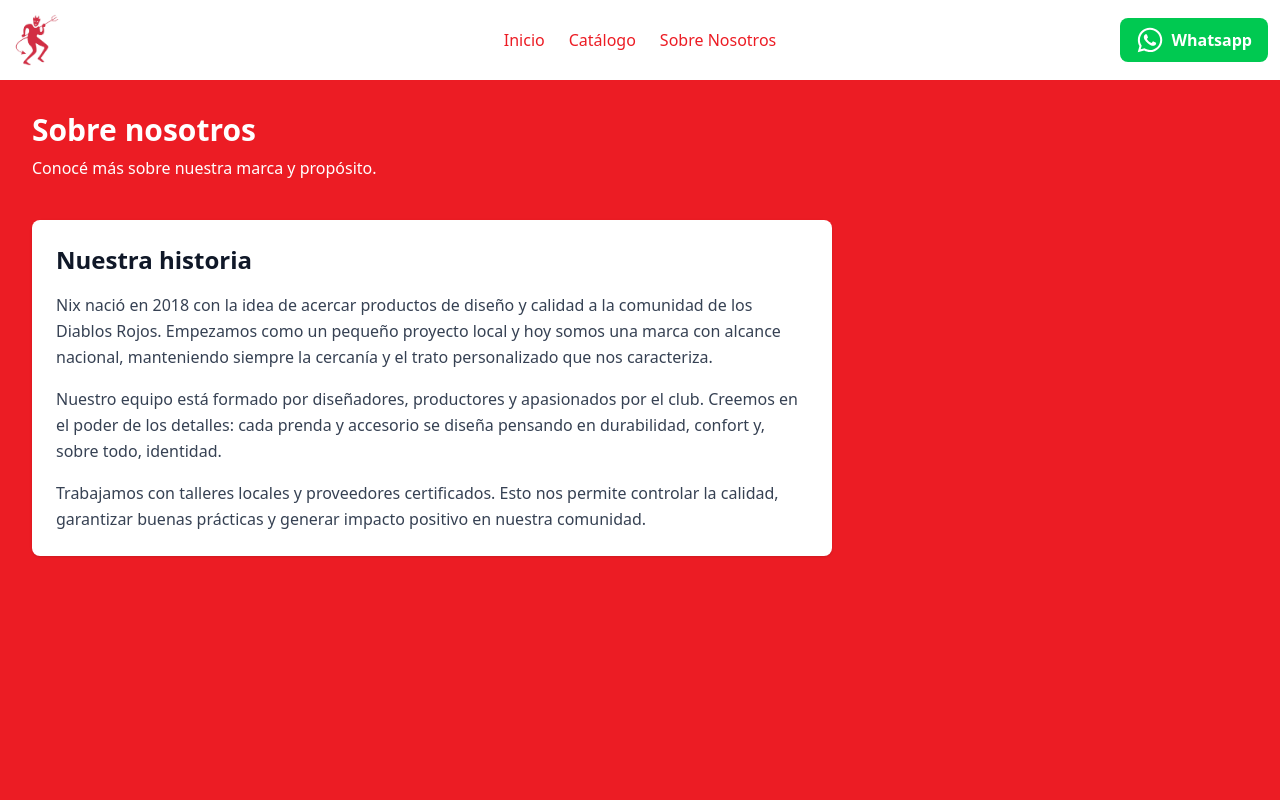
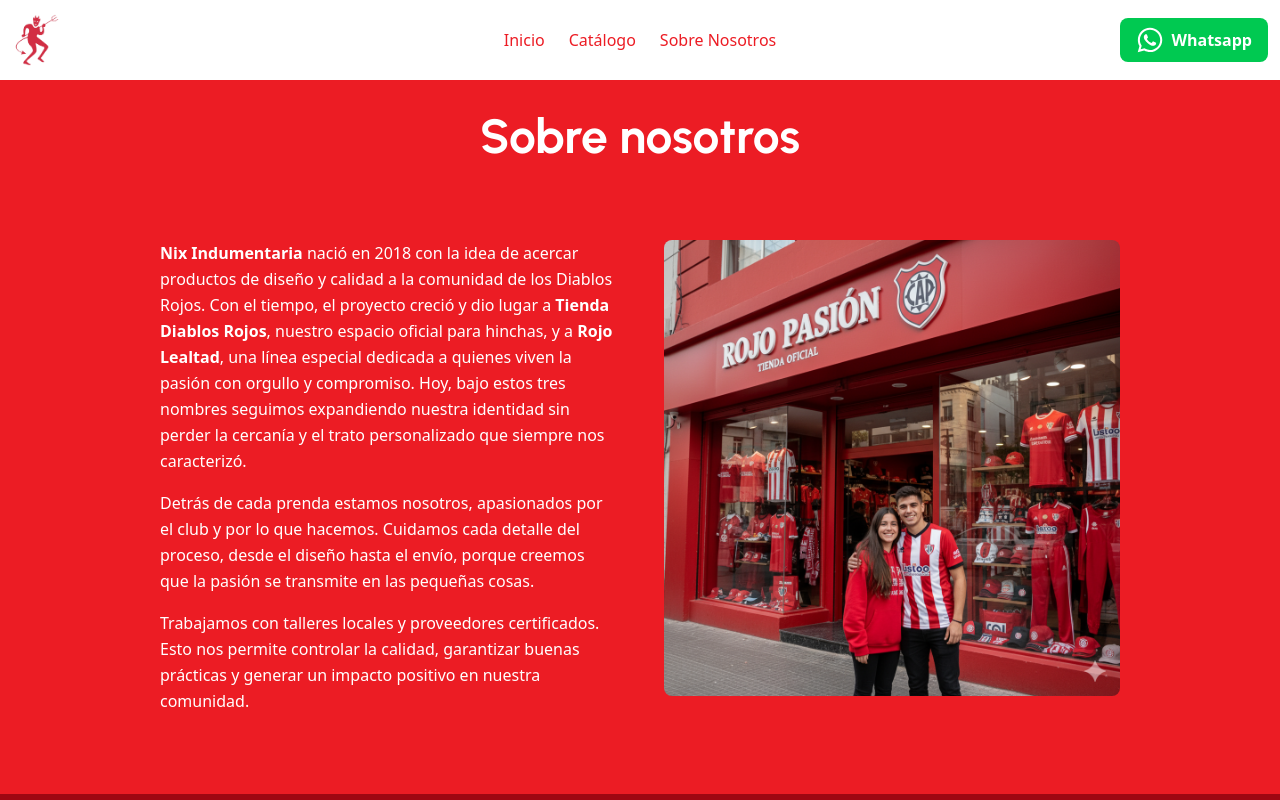
Before and after one commit to FerminDaCruz/tienda-diablos-rojos, a Next.js app: page /sobre-nosotros in a window 1280 px wide. Shown: the top 800 px of the page. Built offline with nearby package versions, Linux system fonts and the light colour scheme.

Commit message:
detalles

```diff
--- a/src/app/catalogo/page.tsx
+++ b/src/app/catalogo/page.tsx
@@ -66,13 +66,13 @@
     return (
         <div className="min-h-screen bg-primary-500 pt-20">
             {/* Header */}
-            <div className="max-w-7xl mx-auto px-4 sm:px-6 lg:px-8 pt-8">
-                <div>
-                    <h1 className="text-3xl font-bold text-white">Catálogo</h1>
-                </div>
+            <div className="mx-auto px-4 sm:px-6 lg:px-8 pt-8">
+                <h1 className="text-3xl md:text-4xl lg:text-5xl font-bold text-white text-center font-urbanist">
+                    Catálogo
+                </h1>
             </div>
 
-            <div className="max-w-7xl mx-auto px-4 sm:px-6 lg:px-8 py-8">
+            <div className="max-w-7xl mx-auto px-4 sm:px-6 lg:px-8 py-6">
                 <div className="flex flex-col lg:flex-row gap-8">
                     {/* Sidebar Filters */}
                     <div className="lg:w-1/4">
--- a/src/app/globals.css
+++ b/src/app/globals.css
@@ -27,5 +27,19 @@
     --color-primary-900: #3f1610;
 
     --font-poppins: var(--poppins);
-    --font-poppins: var(--urbanist);
+    --font-urbanist: var(--urbanist);
 }
+
+@keyframes scale {
+    0%,
+    100% {
+        transform: scale(1);
+    }
+    50% {
+        transform: scale(1.1);
+    }
+}
+
+.animate-scale {
+    animation: scale 1.5s ease-in-out infinite;
+}
--- a/src/app/layout.tsx
+++ b/src/app/layout.tsx
@@ -45,9 +45,10 @@
                     href={`https://wa.me/${whatsappNumber}?text=${waMessage}`}
                     aria-label="WhatsApp"
                     target="_blank"
-                    className="md:hidden fixed z-30 bottom-5 right-5 rounded-full p-4 bg-green-500 text-white shadow-lg flex justify-center items-center w-auto hover:bg-green-600 transition-colors"
+                    className="md:hidden fixed z-30 bottom-5 right-5 rounded-full p-3 bg-green-500 text-white shadow-lg flex justify-center items-center w-auto hover:bg-green-600 transition-colors
+					animate-scale"
                 >
-                    <BsWhatsapp className="size-5" />
+                    <BsWhatsapp className="size-7" />
                 </Link>
                 <Footer />
             </body>
--- a/src/app/producto/[id]/page.tsx
+++ b/src/app/producto/[id]/page.tsx
@@ -58,7 +58,7 @@
     );
 
     return (
-        <div className="min-h-screen bg-gray-50 pt-20">
+        <div className="min-h-screen bg-primary-500 pt-20">
             {/* Header */}
             <div className="bg-white shadow">
                 <div className="max-w-7xl mx-auto px-4 sm:px-6 lg:px-8 py-4">
@@ -79,7 +79,7 @@
             <div className="max-w-7xl mx-auto px-4 sm:px-6 lg:px-8 py-8">
                 <div className="grid grid-cols-1 lg:grid-cols-2 gap-8">
                     {/* Product Image */}
-                    <div className="bg-white rounded-lg shadow-md overflow-hidden flex items-center">
+                    <div className="bg-black rounded-lg shadow-md overflow-hidden flex items-center">
                         {producto.imagen ? (
                             <Image
                                 width={500}
@@ -171,13 +171,13 @@
 
                 {/* Related Products Section */}
                 <div className="mt-12">
-                    <div className="flex items-center justify-between mb-6">
-                        <h2 className="text-2xl font-bold text-gray-900">
+                    <div className="flex items-center justify-between flex-col sm:flex-row gap-5">
+                        <h2 className="text-3xl font-bold text-white text-center">
                             Productos Relacionados
                         </h2>
                         <Link
                             href="/catalogo"
-                            className="text-red-600 hover:text-red-700 font-medium"
+                            className="text-white hover:text-gray-50 font-medium"
                         >
                             Ver todos los productos →
                         </Link>
--- a/src/app/sobre-nosotros/page.tsx
+++ b/src/app/sobre-nosotros/page.tsx
@@ -1,46 +1,49 @@
+import Image from "next/image";
+
 export default function SobreNosotrosPage() {
     return (
-        <div className="min-h-screen bg-primary-500 pt-20">
-            <div className="">
-                <div className="max-w-7xl mx-auto px-4 sm:px-6 lg:px-8 pt-8 ">
-                    <h1 className="text-3xl font-bold text-white">
+        <div className=" bg-primary-500 pt-20">
+            <div className="max-w-7xl mx-auto px-4 sm:px-6 lg:px-8 pt-8">
+                <h1 className="text-3xl md:text-4xl lg:text-5xl font-bold text-white text-center font-urbanist">
                     Sobre nosotros
                 </h1>
-                    <p className="text-white mt-2 mr-6">
-                        Conocé más sobre nuestra marca y propósito.
-                    </p>
-                </div>
             </div>
 
-            <section className="max-w-7xl mx-auto px-4 sm:px-6 lg:px-8 py-10">
-                <div className="grid grid-cols-1 lg:grid-cols-3 gap-8">
-                    <div className="lg:col-span-2 bg-white rounded-lg shadow p-6">
-                        <h2 className="text-2xl font-semibold text-gray-900 mb-4">
-                            Nuestra historia
-                        </h2>
-                        <p className="text-gray-700 leading-relaxed mb-4">
-                            Nix nació en 2018 con la idea de acercar productos
-                            de diseño y calidad a la comunidad de los Diablos
-                            Rojos. Empezamos como un pequeño proyecto local y
-                            hoy somos una marca con alcance nacional,
-                            manteniendo siempre la cercanía y el trato
-                            personalizado que nos caracteriza.
+            <section className="max-w-5xl mx-auto px-4 sm:px-6 lg:px-8  py-5 sm:py-10 lg:py-20 grid grid-cols-1 lg:grid-cols-2 gap-12 items-start">
+                <div>
+                    <p className="text-white leading-relaxed mb-4">
+                        <strong>Nix Indumentaria</strong> nació en 2018 con la
+                        idea de acercar productos de diseño y calidad a la
+                        comunidad de los Diablos Rojos. Con el tiempo, el
+                        proyecto creció y dio lugar a{" "}
+                        <strong>Tienda Diablos Rojos</strong>, nuestro espacio
+                        oficial para hinchas, y a <strong>Rojo Lealtad</strong>,
+                        una línea especial dedicada a quienes viven la pasión
+                        con orgullo y compromiso. Hoy, bajo estos tres nombres
+                        seguimos expandiendo nuestra identidad sin perder la
+                        cercanía y el trato personalizado que siempre nos
+                        caracterizó.
                     </p>
-                        <p className="text-gray-700 leading-relaxed mb-4">
-                            Nuestro equipo está formado por diseñadores,
-                            productores y apasionados por el club. Creemos en el
-                            poder de los detalles: cada prenda y accesorio se
-                            diseña pensando en durabilidad, confort y, sobre
-                            todo, identidad.
+                    <p className="text-white leading-relaxed mb-4">
+                        Detrás de cada prenda estamos nosotros, apasionados por
+                        el club y por lo que hacemos. Cuidamos cada detalle del
+                        proceso, desde el diseño hasta el envío, porque creemos
+                        que la pasión se transmite en las pequeñas cosas.
                     </p>
-                        <p className="text-gray-700 leading-relaxed">
+                    <p className="text-white leading-relaxed">
                         Trabajamos con talleres locales y proveedores
                         certificados. Esto nos permite controlar la calidad,
-                            garantizar buenas prácticas y generar impacto
+                        garantizar buenas prácticas y generar un impacto
                         positivo en nuestra comunidad.
                     </p>
                 </div>
-                </div>
+                <Image
+                    src="/imagen-prueba.png"
+                    width={500}
+                    height={500}
+                    alt="imagen sobre nosotros"
+                    className="rounded-lg object-cover"
+                />
             </section>
         </div>
     );
--- a/src/components/sections/faq.tsx
+++ b/src/components/sections/faq.tsx
@@ -47,7 +47,7 @@
     return (
         <section className=" text-white py-16">
             <div className="max-w-7xl mx-auto px-4 sm:px-6 lg:px-8">
-                <h2 className="text-3xl font-bold mb-8">
+                <h2 className="text-3xl font-bold mb-8 text-center">
                     Preguntas Frecuentes
                 </h2>
                 <div className="max-w-3xl mx-auto space-y-3">
--- a/src/components/sections/hero.tsx
+++ b/src/components/sections/hero.tsx
@@ -20,7 +20,7 @@
                 className="pointer-events-none"
             />
             <div className="h-full flex justify-center items-center flex-col px-6">
-                <h1 className="font-bold text-6xl text-center">
+                <h1 className="font-bold text-6xl text-center font-urbanist pb-4">
                     Tienda Diablos Rojos
                 </h1>
                 <p className="text-lg text-center">
```
Also changed, not shown: src/components/sections/about.tsx (+3 -3 lines). Lines whose indentation alone changed are shown as unchanged.
